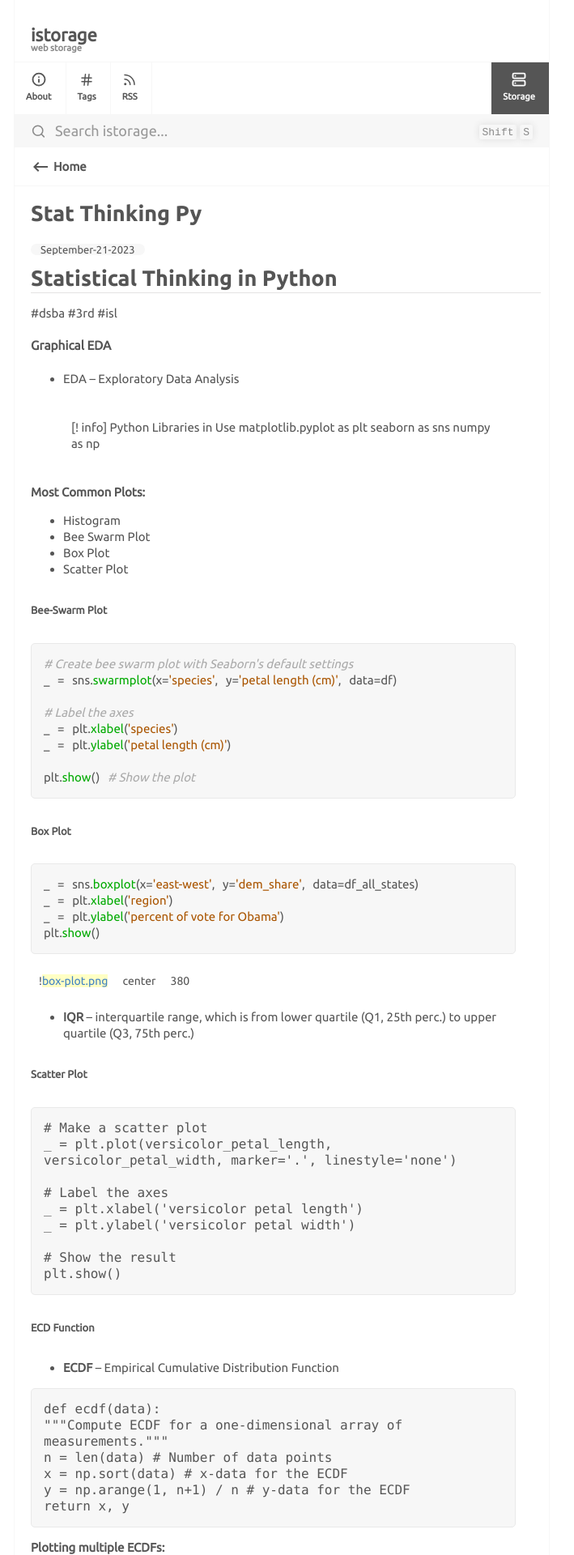
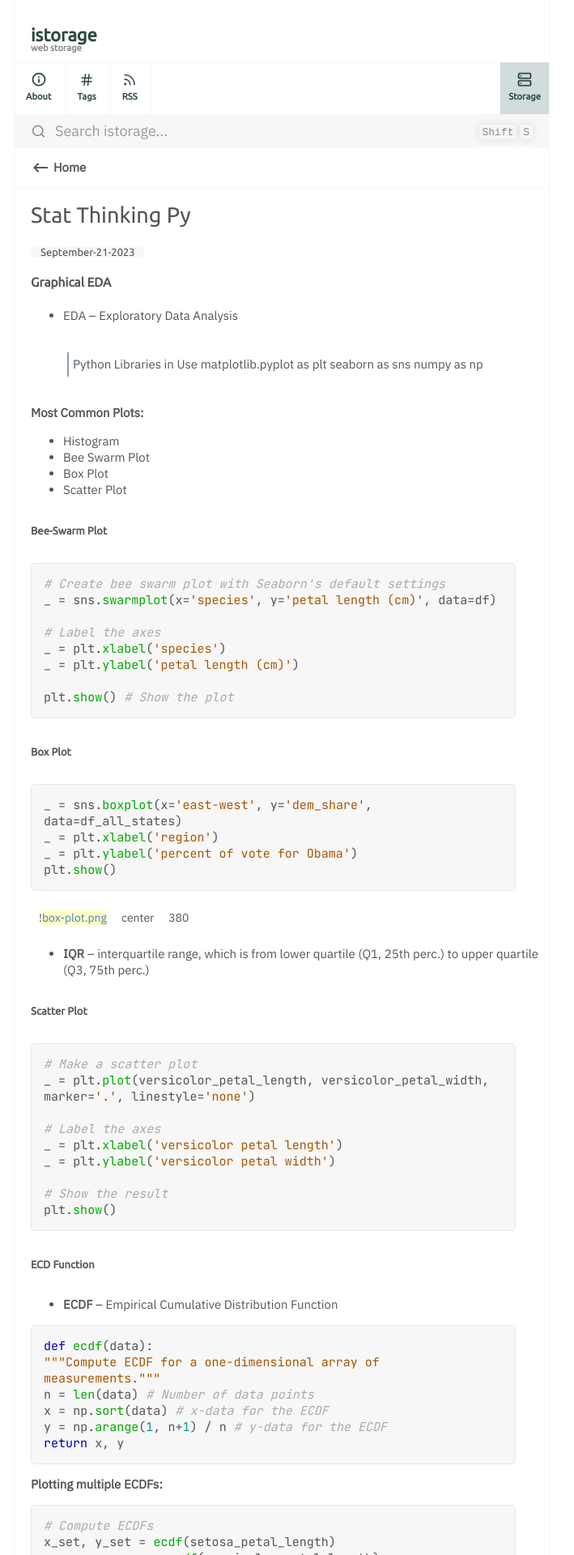
Before and after one commit to suchkow/suchkow.github.io, a Jekyll site: the page built from _posts/2023-09-21-stat-thinking-py.md, in a window 1280 px wide. Shown: the top 1920 px of the page at 81% size, without its empty margins (292-1001 px from the left). Built offline with Jekyll 4.4.1, drawn with Linux system fonts in a browser that asks for light colours; some of the changed text lies outside the part shown.

Commit message:
Edited colors primary on index

````diff
--- a/_layouts/Post.html
+++ b/_layouts/Post.html
@@ -1,6 +1,8 @@
 <!DOCTYPE html>
 <html lang="en">
 <head>
+    <link href='https://fonts.googleapis.com/css?family=Ubuntu|IBM+Plex+Sans|JetBrains+Mono' rel='Stylesheet'>
+
     <meta content="width=device-width, initial-scale=1" name="viewport" />
     <meta content="Knowledge Continuum" property="og:site_name"/>
     <meta content="A non-linear thread of important ideas weaved together to explore and understand the fabric of knowledge." property="og:description">
@@ -21,7 +23,7 @@
     <link rel="apple-touch-icon" href="/assets/img/profile.png">
     <link rel="icon" href="/assets/img/favicon.png" type="image/png" sizes="16x16"/>
     <link href="/assets/css/Style.css" rel="stylesheet" media="all" class="default" />
-    <link href="/assets/css/Util.css" rel="stylesheet" media="all" class="default" />
+    <!-- <link href="/assets/css/Util.css" rel="stylesheet" media="all" class="default" /> -->
 	<link href="/assets/css/vendor/Katex.css" rel="stylesheet" media="all" class="default"/>
     <!--[if IE]>
         <link href="/assets/css/ie-target.css" rel="stylesheet" type="text/css"/>
--- a/_posts/2023-09-21-stat-thinking-py.md
+++ b/_posts/2023-09-21-stat-thinking-py.md
@@ -1,12 +1,8 @@
-# Statistical Thinking in Python
----
-#dsba #3rd #isl
-
 #### Graphical EDA
 
 - EDA – Exploratory Data Analysis
 
-> [! info] Python Libraries in Use
+> Python Libraries in Use
 > matplotlib.pyplot as plt
 > seaborn as sns
 > numpy as np
@@ -42,7 +38,7 @@
 - **IQR** – interquartile range, which is from lower quartile (Q1, 25th perc.) to upper quartile (Q3, 75th perc.)
 
 ###### Scatter Plot
-```Python
+```python
 # Make a scatter plot
 _ = plt.plot(versicolor_petal_length, versicolor_petal_width, marker='.', linestyle='none')
 
@@ -58,7 +54,7 @@
 
 - **ECDF** – Empirical Cumulative Distribution Function
 
-```Python
+```python
 def ecdf(data):
 	"""Compute ECDF for a one-dimensional array of measurements."""
 	n = len(data) # Number of data points
@@ -68,7 +64,7 @@
 ```
 
 **Plotting multiple ECDFs:**
-```Python
+```python
 # Compute ECDFs
 x_set, y_set = ecdf(setosa_petal_length)
 x_vers, y_vers = ecdf(versicolor_petal_length)
--- a/assets/css/Style.css
+++ b/assets/css/Style.css
@@ -3,9 +3,10 @@
 ---
 
 @import "/assets/css/highlight.css";
+@import "/assets/css/Util.css";
 /* Containers: Body, Container, Box, Main, Header, Content */
 
-@font-face {
+/*@font-face {
     font-family: 'Ubuntu-Regular';
     font-style: normal;
     font-weight: normal;
@@ -17,7 +18,7 @@
     font-style: normal;
     font-weight: bold;
     src: local('Ubuntu'), local('Ubuntu-Bold'), url('../fonts/Ubuntu-Bold.woff') format('woff');
-}
+}*/
 
 :root {
     --main-hue: 0;
@@ -44,9 +45,13 @@
     --search-placeholder-color: hsl(var(--main-hue), 0%, 60.0%);
     --searchbox-shadow-color:  hsl(204, 63.0%, 78.8%);
 
-    --heading-font-family: Ubuntu-Bold;
-    --primary-font-family: Ubuntu-Regular;
-    --secondary-font-family: Ubuntu-Regular;
+    --ubuntu-family: 'Ubuntu', sans-serif;
+    --primary-font-family: 'Ubuntu', sans-serif;
+    --ibm-plex-sans-family: 'IBM Plex Sans', sans-serif;
+
+    --color-metal-grey: rgb(135, 160, 175); /* подписи, разделители */
+    --color-light-grey: rgb(210, 220, 220); /* hover, somewhere back */
+    --color-green: rgb(44, 73, 66);
 }
 
 
@@ -123,7 +128,7 @@
 
 h1, h2 {
   color: var(--primary-text-color);
-  font-family:  var(--heading-font-family);
+  font-family:  var(--ubuntu-family);
   font-weight: normal;
 }
 
@@ -140,7 +145,7 @@
 
 a, p, ul, li, ol, table, span, blockquote {
     color: var(--primary-text-color);
-    font-family:   var(--secondary-font-family);
+    font-family:   var(--ibm-plex-sans-family);
     font-size: 15px;  /* Let's set the font-size to something old-man friendly */
 }
 
@@ -183,16 +188,15 @@
 
 
 code {
-    font-family: Consolas, 'Courier New', Courier, monospace;
-    font-family: Consolas, 'Courier New', Courier, monospace;
+    font-family: JetBrains Mono, monospace;
+    font-size: 0.9em;
     display: inline-block;
     overflow: auto !important;
     white-space: pre-line !important;
     word-wrap: break-word !important;
     padding: 2px 2px  2px 2px;
-    vertical-align:middle;
-    padding: 2px 2px 2px 2px;
-    border: 1px solid var(--secondary-border-color);
+    vertical-align: middle;
+    border: 1px solid var(--color-light-grey); /*var(--secondary-border-color);*/
     border-radius: 4px;
 }
 
@@ -201,7 +205,7 @@
     background-color: var(--secondary-bg-color);
     border-radius: 5px;
     border: none;
-    font-family: var(--secondary-font-family) !important;
+    font-family: var(--ibm-plex-sans-family) !important;
 }
 
 .serif code {
@@ -212,9 +216,23 @@
     font-family: 'EB Garamond', Georgia, serif !important;
 }
 
+p code{
+    font-family: JetBrains Mono, monospace;
+    font-size: 0.9em;
+    display: inline-block;
+    overflow: auto !important;
+    white-space: pre-line !important;
+    word-wrap: break-word !important;
+    padding: 0 2px 1px 2px;
+    vertical-align: middle;
+    border: none;
+    background-color: var(--secondary-border-color); /*var(--secondary-border-color);*/
+    border-radius: 4px;
+}
 
 pre code {
-    font-family: Consolas, 'Courier New', Courier, monospace;
+    font-family: JetBrains Mono, monospace;
+    font-size: 0.94rem;
     display: inline-block;
     overflow: auto !important;
     white-space: pre-line !important;
@@ -228,13 +246,12 @@
     color: var(--primary-text-color);
 }
 
-
 blockquote:before {
   display: none;
 }
 
 blockquote {
-    padding: 10px;
+    padding: 5px;
 }
 
 
@@ -250,8 +267,10 @@
 }
 
 blockquote p {
+    padding: 5px;
     font-family: inherit;
     font-size: 15px;
+    border-left: 2px solid var(--color-metal-grey);
 }
 
 table {
@@ -311,7 +330,7 @@
 .site-heading-rtl > .main-page-heading {
     color: var(--primary-text-color);
     font-family:  var(--primary-font-family);
-    font-weight: 600;
+    font-weight: 700;
     margin-right: 20px;
 }
 
@@ -374,6 +393,7 @@
 }
 
 .site-heading-ltr a {
+    color: var(--color-green);
     text-decoration: none;
 }
 
@@ -512,7 +532,7 @@
 
 .menu-item {
     flex-basis: auto;
-    border-right: 1px solid var(--primary-border-color);
+    border-right: 1px solid var(--color-light-grey);
     display: flex;
     flex-direction: column;
     padding-left: 14px;
@@ -539,19 +559,16 @@
     border-left: 1px solid var(--primary-border-color);
     display: flex;
     flex-direction: column;
-    padding-left: 14px;
-    padding-right: 17px;
-    padding-top: 5px;
-    padding-bottom: 5px;
+    padding: 5px 10px 5px 10px;
     text-decoration: none;
-    background-color: var(--primary-text-color);
+    background-color: var(--color-light-grey);
 }
 
 .right-menu-item-icon {
     margin-top: 7px;
     align-self: center;
     justify-self: center;
-    stroke: var(--primary-bg-color); /*var(--primary-text-color);*/
+    stroke: var(--color-green); /*var(--primary-text-color);*/
 }
 
 .right-menu-item-text {
@@ -560,14 +577,14 @@
     font-weight: 600;
     font-size: 0.7rem;
     font-family: var(--primary-font-family);
-    color: var(--primary-bg-color); /*var(--primary-text-color);*/
+    color: var(--color-green); /*var(--primary-text-color);*/
 }
 
 .menu-item-icon {
     margin-top: 7px;
     align-self: center;
     justify-self: center;
-    stroke: var(--primary-text-color);
+    stroke: var(--color-green);
 }
 
 .menu-item-text {
@@ -576,7 +593,7 @@
     font-weight: 600;
     font-size: 0.7rem;
     font-family: var(--primary-font-family);
-    color: var(--primary-text-color);
+    color: var(--color-green);
 }
 
 .stale-link {
@@ -625,7 +642,7 @@
     width: 100%;
     height: 40px;
     border: 0px;
-    font-family: var(--secondary-font-family) !important;
+    font-family: var(--ibm-plex-sans-family) !important;
     color: var(--primary-text-color);
     font-size: 18px;
     border-bottom: 1px solid var(--primary-border-color);
@@ -635,7 +652,7 @@
 ::placeholder {
     color: var(--search-placeholder-color);
     font-size: 18px;
-    font-family:  var(--secondary-font-family) !important;
+    font-family:  var(--ibm-plex-sans-family) !important;
 }
 .search-icon {
     position: absolute;
@@ -881,7 +898,7 @@
 }
 
 .feed-title-excerpt-block:hover {
-    background-color: var(--secondary-bg-color);
+    background-color: var(--primary-border-color);
 }
 
 .srccode {
@@ -894,21 +911,22 @@
 }
 
 .feed-title {
-    color: var(--primary-text-color);
+    color: var(--color-green);
     margin-left: 20px;
     margin-right: 50px;
-    font-size: 16.5px;
-    font-family:  var(--primary-font-family);
-    font-weight: 600;
+    font-size: 17px;
+    font-family: var(--primary-font-family);
+    font-weight: 700;
 }
 
 .feed-excerpt{
-    color: var(--primary-text-color);
+    color: var(--color-green);/*var(--primary-text-color);*/
     margin-top: -12px;
     margin-left: 20px !important;
     margin-right: 30px;
-    font-family:  var(--secondary-font-family);
-    font-size: 15px;
+    font-family: var(--ibm-plex-sans-family);
+    font-weight: 300;
+    font-size: 13px;
 }
 
 .tags {
@@ -953,7 +971,7 @@
 .mn-right {
     float: right;
     clear: right;
-    font-family:  var(--secondary-font-family) !important;
+    font-family:  var(--ibm-plex-sans-family) !important;
     font-size: 14px;
     margin-right: -45%;
     width: 40%;
@@ -968,7 +986,7 @@
 .mn-left {
     float: left;
     clear: left;
-    font-family:  var(--secondary-font-family) !important;
+    font-family:  var(--ibm-plex-sans-family) !important;
     font-size: 14px;
     margin-left: -45%;
     width: 40%;
@@ -986,7 +1004,7 @@
 .sidenote-number:after,
 .sn-left:before,
 .sn-right:before {
-    font-family:  var(--secondary-font-family) !important;
+    font-family:  var(--ibm-plex-sans-family) !important;
     position: relative;
     vertical-align: baseline;
 }
--- a/assets/css/Util.css
+++ b/assets/css/Util.css
@@ -49,28 +49,28 @@
 }
 
 .regular-sans {
-    font-family: var(--secondary-font-family) !important;
+    font-family: var(--ibm-plex-sans-family) !important;
 }
 
-.bold {
-    font-weight: 600 !important;
-}
+/*.bold {*/
+/*    font-weight: 600 !important;*/
+/*}*/
 
-.very-bold {
-    font-weight: 800 !important;
-}
+/*.very-bold {*/
+/*    font-weight: 800 !important;*/
+/*}*/
 
-.bolder {
-    font-weight: 500 !important;
-}
+/*.bolder {*/
+/*    font-weight: 500 !important;*/
+/*}*/
 
-.normal {
-    font-weight: 400 !important;
-}
+/*.normal {*/
+/*    font-weight: 400 !important;*/
+/*}*/
 
-.regular {
-    font-style: normal !important;
-}
+/*.regular {*/
+/*    font-style: normal !important;*/
+/*}*/
 
 .oblique {
     font-style: oblique !important;
--- a/assets/css/highlight.css
+++ b/assets/css/highlight.css
@@ -1,6 +1,7 @@
+code span { font-family: JetBrains Mono; font-size: 0.94rem}
 .highlight .hll { background-color: #ffffcc }
 .highlight .c { color: #aaaaaa; font-style: italic } /* Comment */
-.highlight .err { color: #F00000; background-color: #F0A0A0 } /* Error */
+.highlight .err { color: #F00000; background-color:} /* Error */
 .highlight .k { color: #0000aa } /* Keyword */
 .highlight .cm { color: #aaaaaa; font-style: italic } /* Comment.Multiline */
 .highlight .cp { color: #4c8317 } /* Comment.Preproc */
````
Also changed, not shown: .obsidian/workspace.json.
